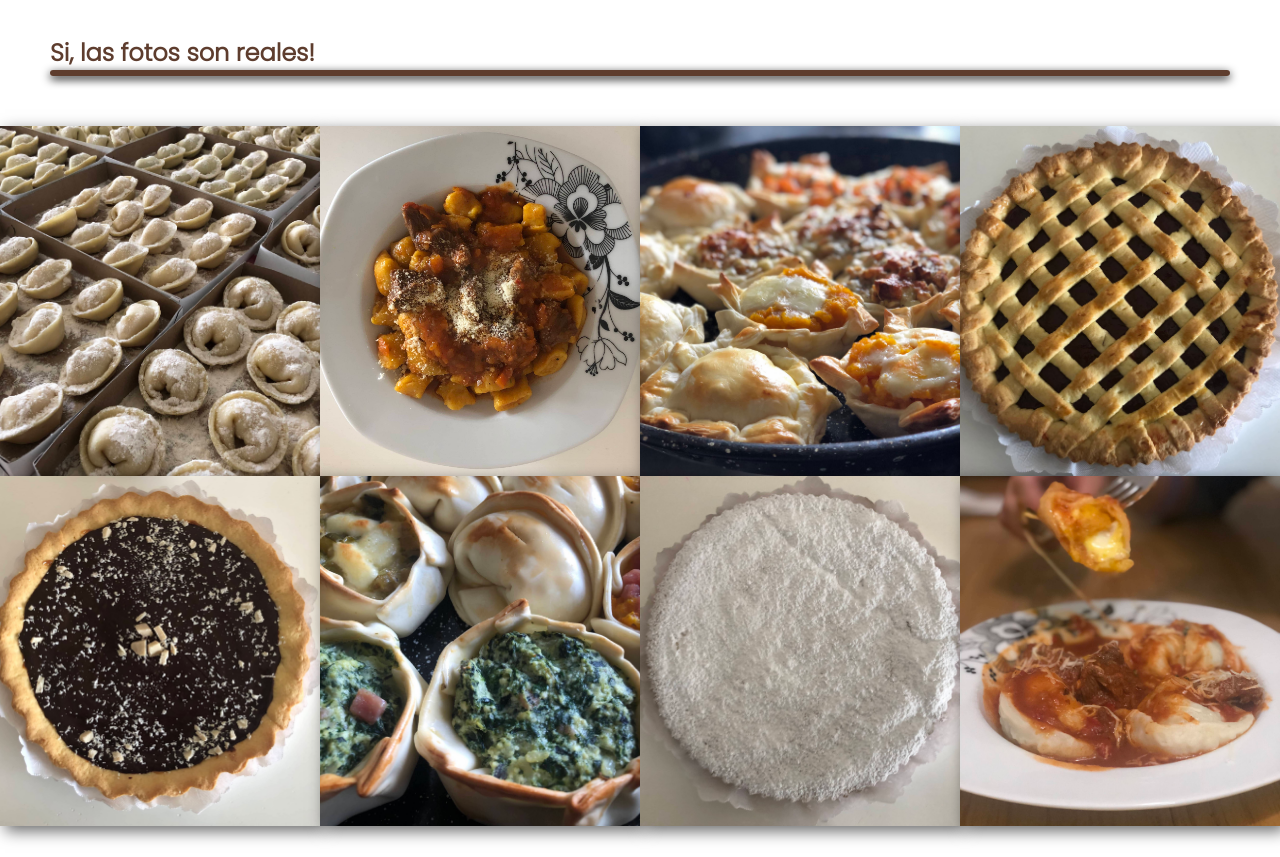
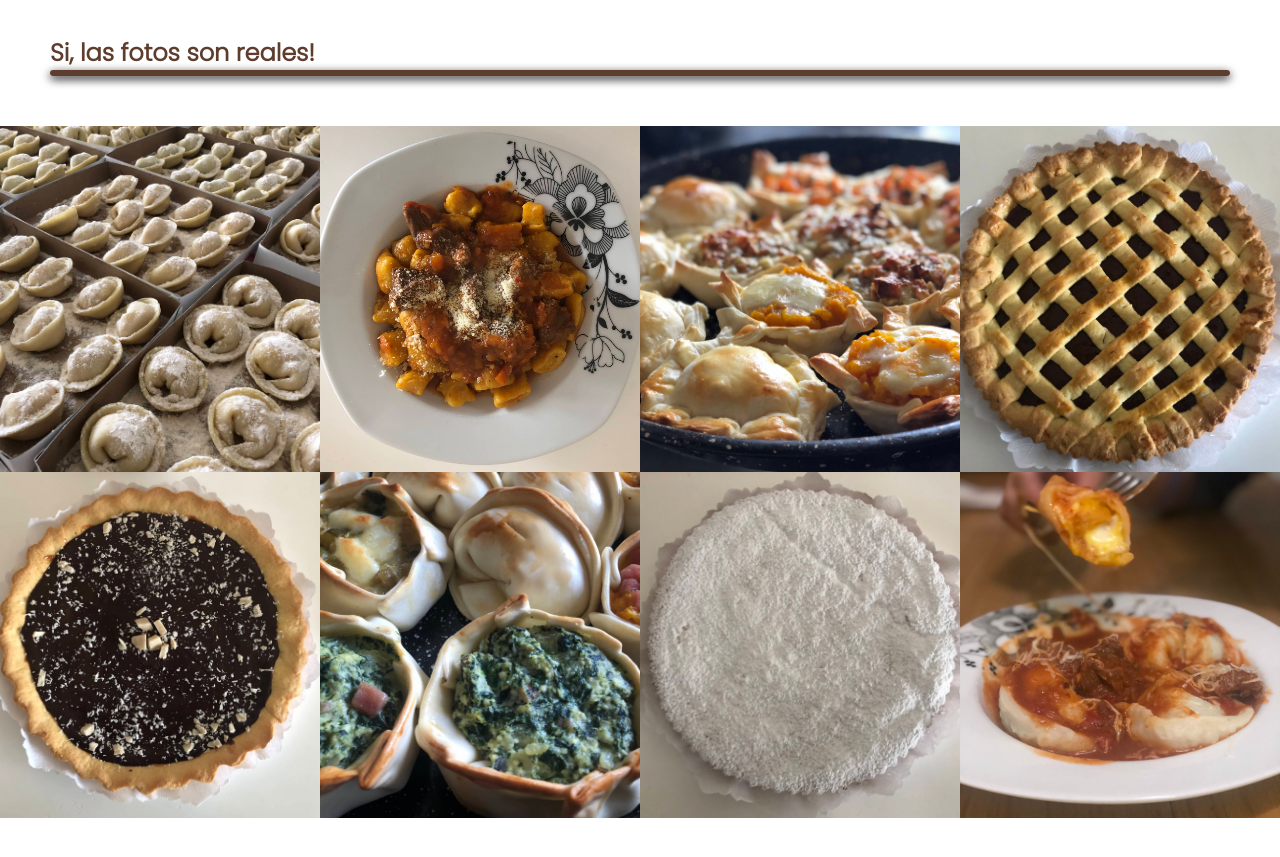
Before and after one commit to datatomy/tutifruticatering, a plain HTML site: page index.html in a window 1280 px wide. Shown: the part 1940-2797 px from the top of the page. Drawn offline with Linux system fonts and the light colour scheme.

Commit message:
version4.5

```diff
--- a/index.html
+++ b/index.html
@@ -50,18 +50,18 @@
             </div>
             <div class="containerTarjetas">
                 <div class="tarjeta">
-                    <div class="imagenTarjeta"><img src="Imagenes/Stock/banquete.png" alt="Banquete" class="imgTarjeta"></div>
+                    <div class="imagenTarjeta"><img src="Imagenes/Stock/banquete.png" loading="lazy" alt="Banquete" class="imgTarjeta"></div>
                     <h3 class="tituloTarjeta">Eventos y reuniones</h3>
                     <p class="parrafoTarjeta">Nos encargamos de la gastronomía para tu evento social, cumpleaños, aniversario, bautismo, casamiento, etc.</p>
                 </div>
                 <div class="tarjeta">
-                    <div class="imagenTarjeta"><img src="Imagenes/Stock/plato.png" alt="Plato de Comida" class="imgTarjeta"></div>
+                    <div class="imagenTarjeta"><img src="Imagenes/Stock/plato.png" loading="lazy" alt="Plato de Comida" class="imgTarjeta"></div>
                     <h3 class="tituloTarjeta">Comidas semanales</h3>
                     <p class="parrafoTarjeta" id="pTarjetachico">¿Sin tiempo de cocinar? Nosotros te preparamos almuerzos variados para toda la semana.</p>
                     <p class="parrafoTarjeta" id="pTarjetagrande">¿No tenés tiempo de cocinar y no querés comer siempre lo mismo? Nosotros te preparamos almuerzos variados para toda la semana.</p>
                 </div>
                 <div class="tarjeta">
-                    <div class="imagenTarjeta"><img src="Imagenes/Stock/manosharina.png" alt="Cocina" class="imgTarjeta"></div>
+                    <div class="imagenTarjeta"><img src="Imagenes/Stock/manosharina.png" loading="lazy" alt="Cocina" class="imgTarjeta"></div>
                     <h3 class="tituloTarjeta">Salado y dulce</h3>
                     <p class="parrafoTarjeta">¿Querés probar nuestra cocina? Empanadas, sorrentinos, canelones, tartas, tortas, postres y mucho más.</p>
                 </div>
@@ -76,15 +76,31 @@
                 <h4 class="h4dePresentacion" id="separadorH4img">Si, las fotos son reales!</h4>
                 <hr id="separadorH4hr">
             </div>
-            <div class="containerImagenes">
-                <div class="imagenesReales" id="imagen1"></div>
-                <div class="imagenesReales" id="imagen2"></div>
-                <div class="imagenesReales" id="imagen3"></div>
-                <div class="imagenesReales" id="imagen4"></div>
-                <div class="imagenesReales" id="imagen5"></div>
-                <div class="imagenesReales" id="imagen6"></div>
-                <div class="imagenesReales" id="imagen7"></div>
-                <div class="imagenesReales" id="imagen8"></div>
+            <div class="gallery-container">
+                <div class="image-container" id="divImagen1">
+                    <img src="Imagenes/Reales/1.jpg" loading="lazy" alt="" id="imagen1">
+                </div>
+                <div class="image-container" id="divImagen2">
+                    <img src="Imagenes/Reales/2.jpg" loading="lazy" alt="" id="imagen2">
+                </div>
+                <div class="image-container" id="divImagen3">
+                    <img src="Imagenes/Reales/3.jpg" loading="lazy" alt="" id="imagen3">
+                </div>
+                <div class="image-container" id="divImagen4">
+                    <img src="Imagenes/Reales/4.jpg" loading="lazy" alt="" id="imagen4">
+                </div>
+                <div class="image-container" id="divImagen5">
+                    <img src="Imagenes/Reales/5.jpg" loading="lazy" alt="" id="imagen5">
+                </div>
+                <div class="image-container" id="divImagen6">
+                    <img src="Imagenes/Reales/6.jpg" loading="lazy" alt="" id="imagen6">
+                </div>
+                <div class="image-container" id="divImagen7">
+                    <img src="Imagenes/Reales/7.jpg" loading="lazy" alt="" id="imagen7">
+                </div>
+                <div class="image-container" id="divImagen8">
+                    <img src="Imagenes/Reales/8.jpg" loading="lazy" alt="" id="imagen8">
+                </div>
             </div>
         </section>
         <section class="seccionContactanos" id="seccionContactanos">
@@ -98,7 +114,6 @@
                 <label for="mensaje">Mensaje</label>
                 <textarea name="mensaje" for="mensaje" maxlength="300"></textarea>
                 <input type="submit" name="enviar" value="Enviar"/>
-                <!-- - formspree.io - tutifruticatering@gmail.com tutifruti - -->
                 </form>
             </div>
             <div class="seguinos">
@@ -106,9 +121,9 @@
                     <p class="tituloSeguinos">Seguinos</p>
                 </div>
                 <div class="container-redes">
-                    <a href="https://www.instagram.com/tuti.fruti.catering/" target="_blank"><img src="Imagenes/Redes/instagram.png" alt="Logo Instagram" class="redes"></a>
-                    <a href="https://www.facebook.com/tuti.fruti.catering/" target="_blank"><img src="Imagenes/Redes/facebook.png" alt="Logo Facebook" class="redes"></a>
-                    <a href="https://www.wa.link/grbvui" target="_blank"><img src="Imagenes/Redes/whatsapp.png" alt="Logo Whatsapp" class="redes"></a>
+                    <a href="https://www.instagram.com/tuti.fruti.catering/" target="_blank"><img src="Imagenes/Redes/instagram.png" loading="lazy" alt="Logo Instagram" class="redes"></a>
+                    <a href="https://www.facebook.com/tuti.fruti.catering/" target="_blank"><img src="Imagenes/Redes/facebook.png" loading="lazy" alt="Logo Facebook" class="redes"></a>
+                    <a href="https://www.wa.link/grbvui" target="_blank"><img src="Imagenes/Redes/whatsapp.png" loading="lazy" alt="Logo Whatsapp" class="redes"></a>
                 </div>
             </div>
         </section>
--- a/mediaquery.css
+++ b/mediaquery.css
@@ -22,9 +22,6 @@
     }
     .envioGratis > p {
         font-size: 18px;
-    }
-    .containerImagenes {
-        height: 800px;
     }
     .redes {
         width: 100px;
@@ -79,6 +76,16 @@
     }
 }
 
+@media (min-width: 640px) {
+    .gallery-container {
+        grid-template-columns: repeat(3, 1fr);
+        grid-template-rows: repeat(3, 33vw);
+    }
+    #divImagen8 {
+        grid-column: 2 / 4;
+    }
+}
+
 @media (min-width: 655px) {
     .containerTarjetas {
         flex-direction: row;
@@ -90,9 +97,6 @@
     }
     .contactanos {
         padding: 50px;
-    }
-    .containerImagenes {
-        height: 1000px;
     }
 }
 
@@ -111,9 +115,6 @@
     .parrafoTarjeta {
         margin: 5px;
         padding: 0px 0px 20px 0px;
-    }
-    .containerImagenes {
-        height: 1300px;
     }
     .seccionContactanos {
         justify-content: center;
@@ -139,26 +140,6 @@
         margin: 15px;
         height: 400px;
         width: 400px;
-    }
-    .containerImagenes {
-            flex-direction: row;
-            height: 850px;
-    }
-    .imagenesReales {
-        width: 33.33%;
-        height: 33.33%;
-    }
-    #imagen3 {
-        border-top-right-radius: 15px;
-    }
-    #imagen5 {
-        border-top-right-radius: 0px;
-    }
-    #imagen6 {
-        border-bottom-right-radius: 15px;
-    }
-    #imagen7 {
-        border-bottom-left-radius: 15px;
     }
     .envioGratis > p {
         font-size: 25px;
@@ -190,6 +171,13 @@
     .textoPresentacion > h4 {
         font-size: 20px;
     }
+    .gallery-container {
+        grid-template-columns: repeat(4, 1fr);
+        grid-template-rows: repeat(2, 27vw);
+    }
+    #divImagen8 {
+        grid-column: 4 / 5;
+    }
 }
 
 @media (min-width: 1250px) {
@@ -216,17 +204,6 @@
     #separadorH4hr {
         margin: 0px 50px 25px 50px;
     }
-    .containerImagenes {
-        flex-direction: row;
-        height: 700px;
-    }
-    .imagenesReales {
-        width: 25%;
-        height: 50%;
-    }
-    #imagen1,#imagen2,#imagen3,#imagen4,#imagen5,#imagen6,#imagen7,#imagen8 {
-        border-radius: 0px;
-    }
     .contactanos {
         display: flex;
         justify-content: center;
--- a/style.css
+++ b/style.css
@@ -309,52 +309,17 @@ hr {
     margin: 25px 0px;
 }
 
-.containerImagenes {
-        display: flex;
-        flex-wrap: wrap;
-        justify-content: center;
-        align-items: center;
-        flex-direction: column;
-        width: 100vw;
-        height: 600px;
-        margin: 50px 0px 25px 0px;
+.gallery-container {
+    display: grid;
+    grid-template-columns: repeat(2, 1fr);
+    grid-template-rows: repeat(4, 50vw);
+    margin: 50px 0px 25px 0px;
 }
 
-.imagenesReales {
-    width: 50%;
-    height: 25%;
-    background-size: cover;
-    background-position: center;
-    box-shadow: 5px 5px 15px rgba(0,0,0,0.6);
-}
-
-#imagen1 {
-    background-image: url("Imagenes/Reales/1.jpg");
-    border-top-left-radius: 15px;
-}
-#imagen2 {
-    background-image: url("Imagenes/Reales/2.jpg");
-}
-#imagen3 {
-    background-image: url("Imagenes/Reales/3.jpg");
-}
-#imagen4 {
-    background-image: url("Imagenes/Reales/4.jpg");
-    border-bottom-left-radius: 15px;
-}
-#imagen5 {
-    background-image: url("Imagenes/Reales/5.jpg");
-    border-top-right-radius: 15px;
-}
-#imagen6 {
-    background-image: url("Imagenes/Reales/6.jpg");
-}
-#imagen7 {
-    background-image: url("Imagenes/Reales/7.jpg");
-}
-#imagen8 {
-    background-image: url("Imagenes/Reales/8.jpg");
-    border-bottom-right-radius: 15px;
+img {
+    object-fit: cover;
+    width: 100%;
+    height: 100%;
 }
 
 .seccionContactanos {
```
Also changed, not shown: 1 other file.
